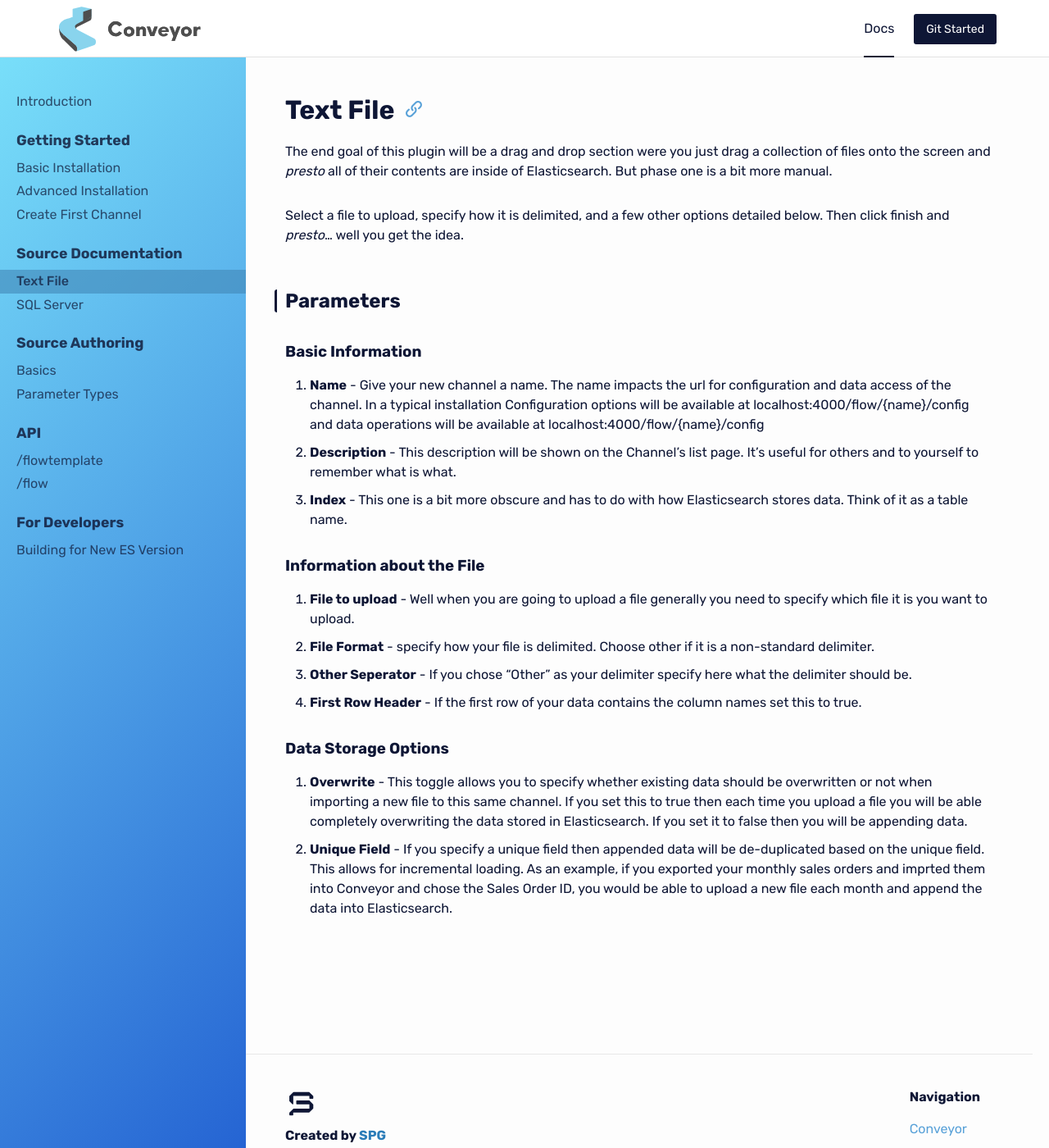
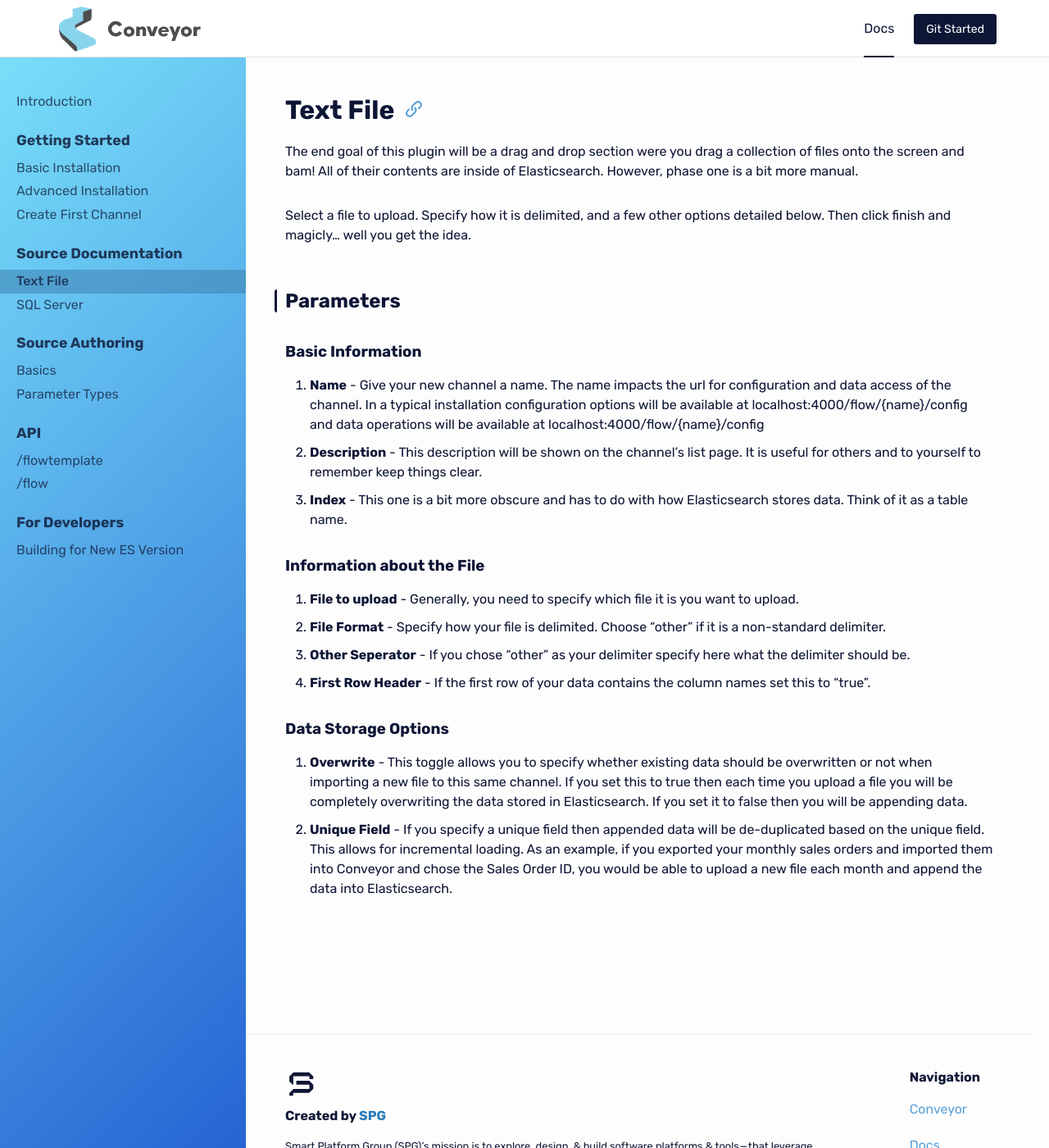
Before and after one commit to samtecspg/conveyor, a Jekyll site: the page built from docs/_source_documentation/file-upload.md, in a window 1280 px wide and 1400 px high. Shown: the whole window at 82% size. Built offline with Jekyll 4.4.1, drawn with Linux system fonts in a browser that asks for light colours.

Commit message:
Update file-upload.md (#113)

```diff
--- a/docs/_source_documentation/file-upload.md
+++ b/docs/_source_documentation/file-upload.md
@@ -6,26 +6,26 @@
 
 # Text File
 
-The end goal of this plugin will be a drag and drop section were you just drag a collection of files onto the screen and *presto* all of their contents are inside of Elasticsearch. But phase one is a bit more manual.
+The end goal of this plugin will be a drag and drop section were you drag a collection of files onto the screen and bam! All of their contents are inside of Elasticsearch. However, phase one is a bit more manual.
 
-Select a file to upload, specify how it is delimited, and a few other options detailed below. Then click finish and *presto*... well you get the idea.
+Select a file to upload. Specify how it is delimited, and a few other options detailed below. Then click finish and magicly… well you get the idea.
 
 ## Parameters
 
 ### Basic Information
 
-- **Name** - Give your new channel a name. The name impacts the url for configuration and data access of the channel. In a typical installation Configuration options will be available at localhost:4000/flow/{name}/config and data operations will be available at localhost:4000/flow/{name}/config
-- **Description** - This description will be shown on the Channel's list page. It's useful for others and to yourself to remember what is what.
+- **Name** - Give your new channel a name. The name impacts the url for configuration and data access of the channel. In a typical installation configuration options will be available at localhost:4000/flow/{name}/config and data operations will be available at localhost:4000/flow/{name}/config
+- **Description** - This description will be shown on the channel’s list page. It is useful for others and to yourself to remember keep things clear.
 - **Index** - This one is a bit more obscure and has to do with how Elasticsearch stores data. Think of it as a table name.
 
 ### Information about the File
 
-- **File to upload** - Well when you are going to upload a file generally you need to specify which file it is you want to upload.
-- **File Format** - specify how your file is delimited. Choose other if it is a non-standard delimiter.
-- **Other Seperator** - If you chose "Other" as your delimiter specify here what the delimiter should be.
-- **First Row Header** - If the first row of your data contains the column names set this to true.
+- **File to upload** - Generally, you need to specify which file it is you want to upload.
+- **File Format** - Specify how your file is delimited. Choose “other” if it is a non-standard delimiter.
+- **Other Seperator** - If you chose “other” as your delimiter specify here what the delimiter should be.
+- **First Row Header** - If the first row of your data contains the column names set this to “true”.
 
 ### Data Storage Options
 
-- **Overwrite** - This toggle allows you to specify whether existing data should be overwritten or not when importing a new file to this same channel. If you set this to true then each time you upload a file you will be able completely overwriting the data stored in Elasticsearch. If you set it to false then you will be appending data.
-- **Unique Field** - If you specify a unique field then appended data will be de-duplicated based on the unique field. This allows for incremental loading. As an example, if you exported your monthly sales orders and imprted them into Conveyor and chose the Sales Order ID, you would be able to upload a new file each month and append the data into Elasticsearch.
+- **Overwrite** - This toggle allows you to specify whether existing data should be overwritten or not when importing a new file to this same channel. If you set this to true then each time you upload a file you will be completely overwriting the data stored in Elasticsearch. If you set it to false then you will be appending data.
+- **Unique Field** - If you specify a unique field then appended data will be de-duplicated based on the unique field. This allows for incremental loading. As an example, if you exported your monthly sales orders and imported them into Conveyor and chose the Sales Order ID, you would be able to upload a new file each month and append the data into Elasticsearch.
```
